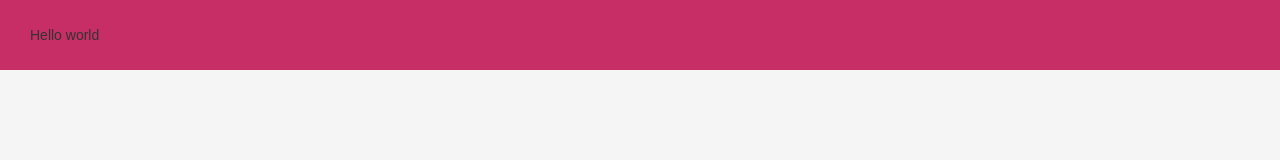
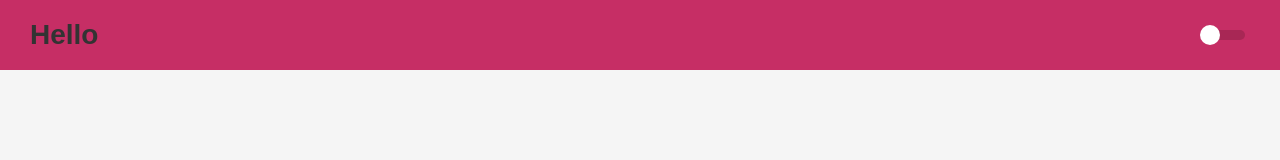
Before and after one commit to joaomateuus/library, a React (Vite) app: page / in a window 1280 px wide. Shown: the top 160 px of the page. Built offline with nearby package versions, Linux system fonts and the light colour scheme.

Commit message:
feat: theme switcher (avoid rendering on app with window.location just while auth is not implemented)

```diff
--- a/package.json
+++ b/package.json
@@ -9,9 +9,11 @@
     "preview": "vite preview"
   },
   "dependencies": {
+    "polished": "^4.2.2",
     "react": "^18.2.0",
     "react-dom": "^18.2.0",
     "react-router-dom": "6",
+    "react-switch": "^7.0.0",
     "styled-components": "^5.3.6"
   },
   "devDependencies": {
--- a/src/App.tsx
+++ b/src/App.tsx
@@ -2,16 +2,23 @@ import { useState } from 'react'
 import { AppRoutes } from './routes'
 import { Header } from './components/Header'
 import GlobalStyle from './styles/global';
-import light from './styles/themes/light'
+import light from './styles/themes/light';
+import dark from './styles/themes/dark';
 import { ThemeProvider } from 'styled-components';
 
 export const App: React.FC = () => {
+  const [theme, setTheme] = useState(light)
+
+  const toggleTheme = () => {
+    setTheme(theme.title === 'light' ? dark : light);
+  }
+
   return (
-    <ThemeProvider theme={light}>
+    <ThemeProvider theme={theme}>
       <div className="App">
-        <GlobalStyle/>
+        <GlobalStyle />
         <AppRoutes />
-        <Header />
+        {window.location.pathname !== '/sign_in' && window.location.pathname !== '/sign_up' ? <Header toggleTheme={toggleTheme} /> : null}
       </div>
     </ThemeProvider>
   )
--- a/src/components/Header/index.tsx
+++ b/src/components/Header/index.tsx
@@ -1,10 +1,30 @@
-import React from "react";
+import React, {useContext} from "react";
 import { Container } from "./styles";
+import Switch from 'react-switch';
+import  { ThemeContext } from 'styled-components';
+import { shade } from 'polished';
 
-export const Header: React.FC = () => {
+interface Props {
+    toggleTheme(): void;
+}
+
+export const Header: React.FC<Props> = ({ toggleTheme }) => {
+    const { colors, title } = useContext(ThemeContext);
+
     return(
         <Container>
-            Hello world
+            <h1>Hello</h1>
+            <Switch
+                onChange={toggleTheme}
+                checked={title === 'dark'}
+                checkedIcon={false}
+                uncheckedIcon={false}
+                height={10}
+                width={40}
+                handleDiameter={20}
+                offColor={shade(0.15, colors.primary)}
+                onColor={colors.secundary}
+            />
         </Container>
     )
 }
--- /dev/null
+++ b/src/styles/themes/dark.ts
@@ -0,0 +1,11 @@
+export default {
+    title: 'dark',
+
+    colors: {
+        primary: '#C62E65',
+        secundary: '#D63AF9',
+
+        background: '#222',
+        text: '#fff'
+    },
+};
```
Also changed, not shown: src/routes/index.tsx (+5 -2 lines), 1 other file (tests, documents, lock files or other folders).
